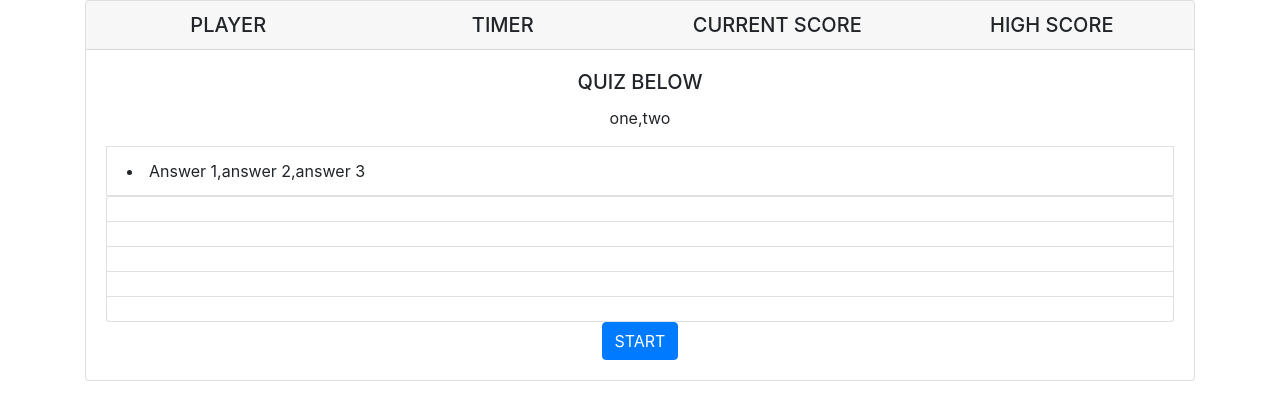
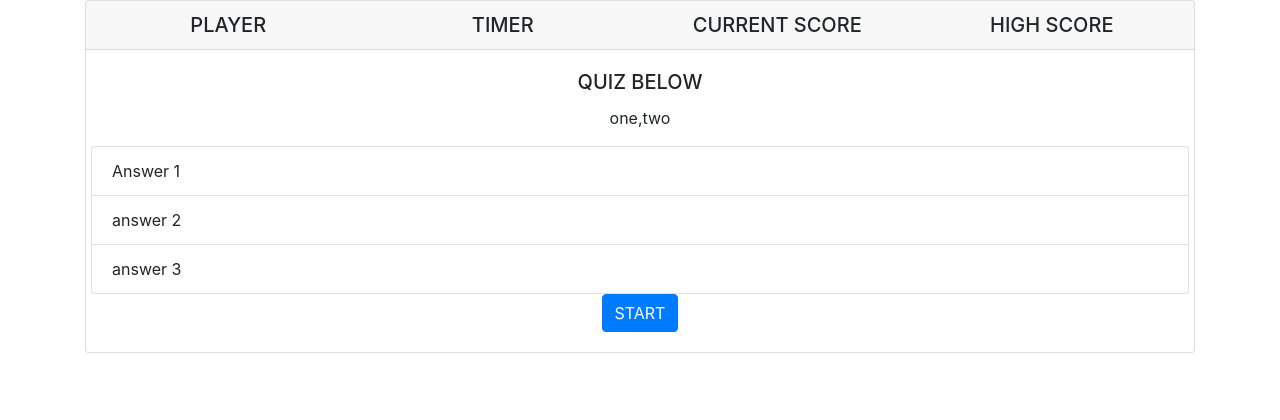
Before and after one commit to einobaka/hw04-js-APIquiz-gt, a plain HTML site: page index.html in a window 1280 px wide. Drawn offline with nearby package versions, Linux system fonts and the light colour scheme.

Commit message:
experimented more with some bootstrap settings on li (list group item)

```diff
--- a/index.html
+++ b/index.html
@@ -31,14 +31,6 @@
 
             <div class="row card-text justify-content-center" id="answer"></div>
 
-            <ul class="list-group">
-                <li class="list-group-item"></li>
-                <li class="list-group-item"></li>
-                <li class="list-group-item"></li>
-                <li class="list-group-item"></li>
-                <li class="list-group-item"></li>
-              </ul>
-
             <div class="row justify-content-center">
                 <button class="btn btn-primary" id="submit">
                     START
--- a/script.js
+++ b/script.js
@@ -18,11 +18,16 @@ firstQuestion.textContent = [testVariables.varOne, testVariables.varTwo];
 outQuestion.append(firstQuestion);
 
 
+//useable block of code for answers
 var arrayz = ["Answer 1", "answer 2", "answer 3"];
-var answerList = document.createElement("li");
-answerList.textContent = arrayz;
-outAnswer.appendChild(answerList);
-outAnswer.setAttribute("class", "list-group-item");
+for (var i = 0; i < arrayz.length; i++) {
+    var array = arrayz[i]; // indexing arrays splits it
+
+    var answerList = document.createElement("li");
+    answerList.textContent = array;
+    outAnswer.appendChild(answerList);
+    answerList.setAttribute("class", "container list-group-item");
+};
 // yes you can use BOOTSTRAP HERE!!!
 
 
```
